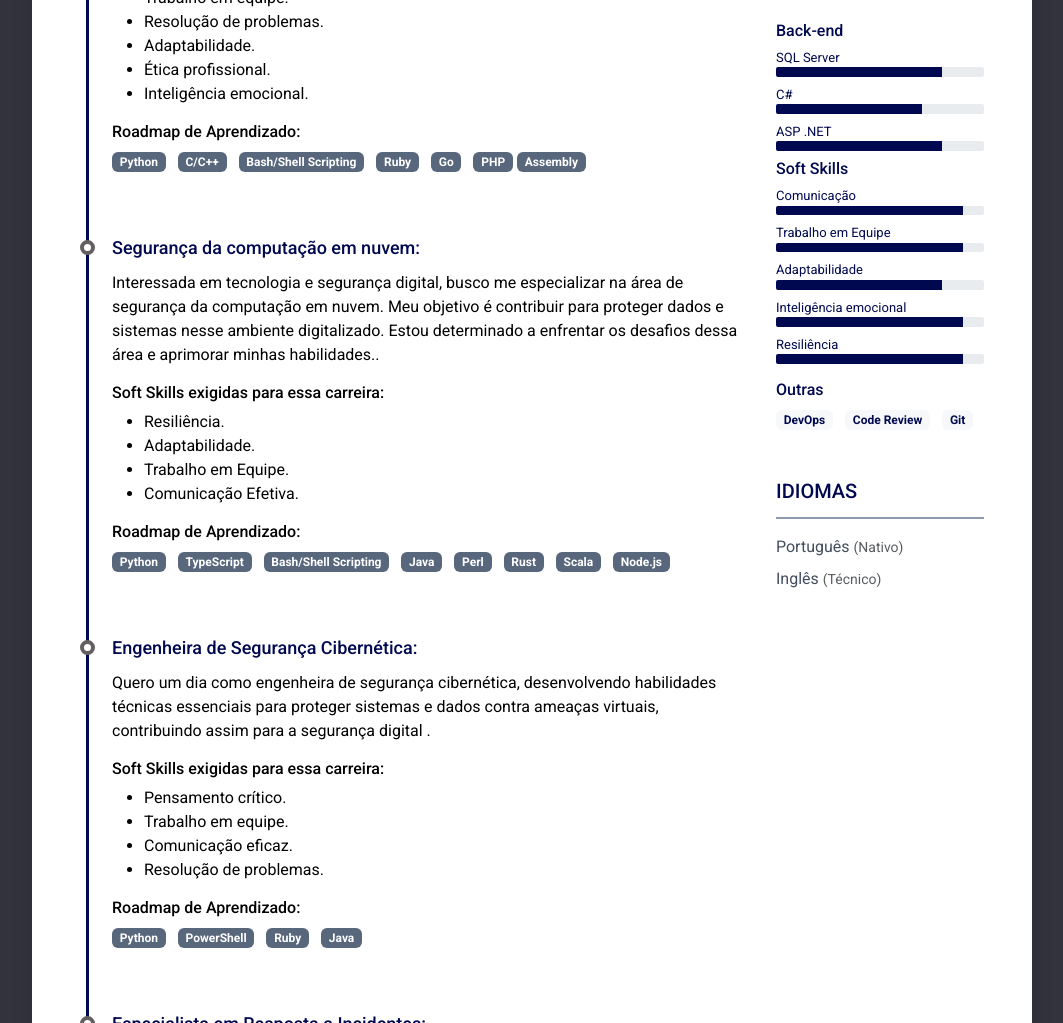
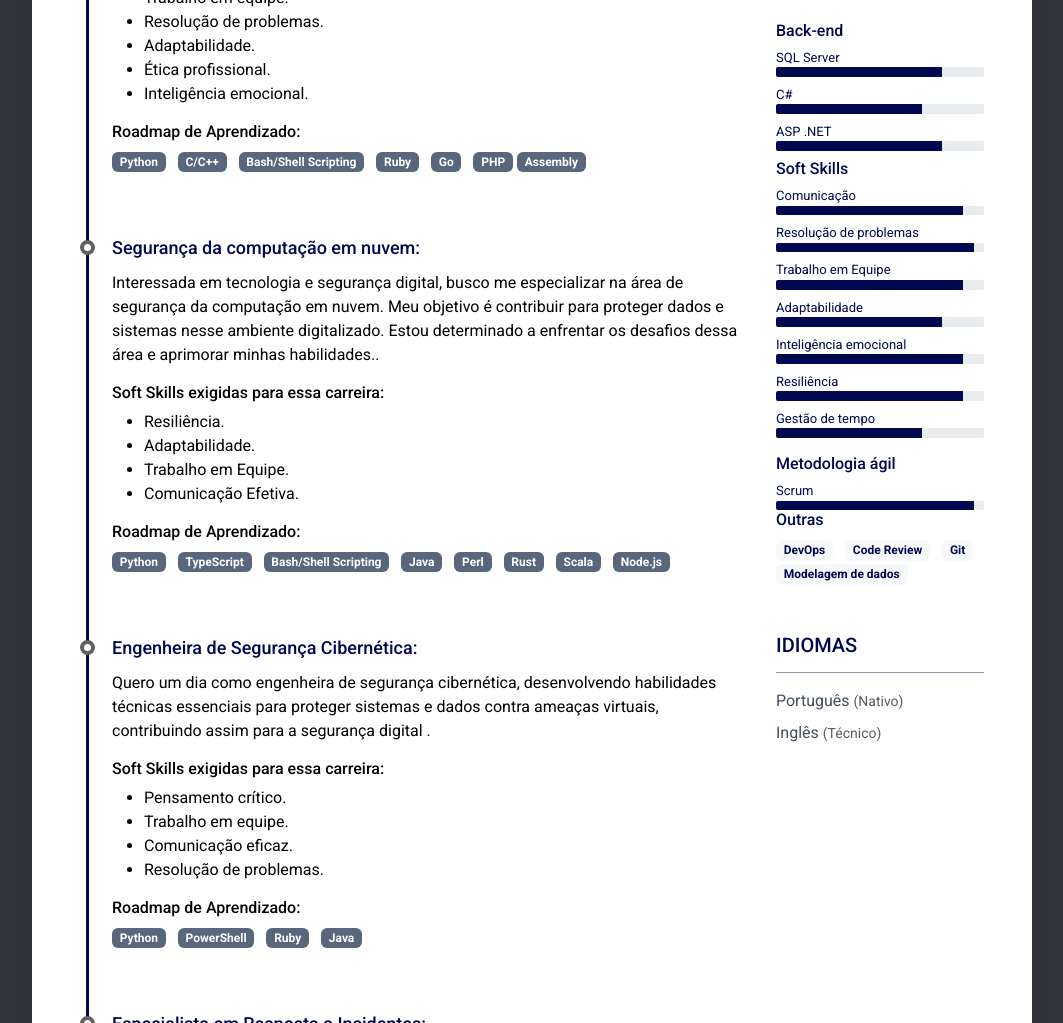
Before and after one commit to GraziellyRaissa1/MapaDeCarreira, a plain HTML site: page index.html in a window 1280 px wide. Shown: the part 939-1962 px from the top of the page, without its empty margins (108-1171 px from the left). Drawn offline with Linux system fonts and the light colour scheme.

Commit message:
First Commit

```diff
--- a/index.html
+++ b/index.html
@@ -293,7 +293,7 @@
 											<div class="resume-skill-name">ReactJS</div>
 											<div class="progress resume-progress">
 												<div class="progress-bar theme-progress-bar-dark" role="progressbar"
-													style="width: 40%" aria-valuenow="25" aria-valuemin="0"
+													style="width: 60%" aria-valuenow="25" aria-valuemin="0"
 													aria-valuemax="100"></div>
 											</div>
 										</li>
@@ -301,7 +301,7 @@
 											<div class="resume-skill-name">JavaScript</div>
 											<div class="progress resume-progress">
 												<div class="progress-bar theme-progress-bar-dark" role="progressbar"
-													style="width: 60%" aria-valuenow="25" aria-valuemin="0"
+													style="width: 50%" aria-valuenow="25" aria-valuemin="0"
 													aria-valuemax="100"></div>
 											</div>
 										</li>
@@ -311,7 +311,7 @@
 											<div class="resume-skill-name">HTML/CSS</div>
 											<div class="progress resume-progress">
 												<div class="progress-bar theme-progress-bar-dark" role="progressbar"
-													style="width: 70%" aria-valuenow="25" aria-valuemin="0"
+													style="width: 30%" aria-valuenow="25" aria-valuemin="0"
 													aria-valuemax="100"></div>
 										</li>
 									</ul>
@@ -354,6 +354,13 @@
 													style="width: 90%" aria-valuenow="25" aria-valuemin="0"
 													aria-valuemax="100"></div>
 											</div>
+										<li class="mb-2">
+											<div class="resume-skill-name">Resolução de problemas</div>
+											<div class="progress resume-progress">
+												<div class="progress-bar theme-progress-bar-dark" role="progressbar"
+													style="width: 95%" aria-valuenow="25" aria-valuemin="0"
+													aria-valuemax="100"></div>
+											</div>
 										</li>
 										<li class="mb-2">
 											<div class="resume-skill-name">Trabalho em Equipe</div>
@@ -384,13 +391,29 @@
 													style="width: 90%" aria-valuenow="25" aria-valuemin="0"
 													aria-valuemax="100"></div>
 											</div>
+										<li class="mb-2">
+											<div class="resume-skill-name">Gestão de tempo</div>
+											<div class="progress resume-progress">
+												<div class="progress-bar theme-progress-bar-dark" role="progressbar"
+													style="width: 70%" aria-valuenow="25" aria-valuemin="0"
+													aria-valuemax="100"></div>
+											</div>
 
 											</div>
 										</li>
 
 										</li>
 									</ul>
+									<h4 class="resume-skills-cat font-weight-bold">Metodologia ágil</h4>
+									<div class="resume-skill-name">Scrum</div>
+									<div class="progress resume-progress">
+										<div class="progress-bar theme-progress-bar-dark" role="progressbar"
+											style="width: 95%" aria-valuenow="25" aria-valuemin="0"
+											aria-valuemax="100"></div>
+									</div>
 								</div>
+
+
 
 								<div class="resume-skill-item">
 									<h4 class="resume-skills-cat font-weight-bold">Outras</h4>
@@ -399,6 +422,7 @@
 										<li class="list-inline-item"><span class="badge badge-light">Code Review</span>
 										</li>
 										<li class="list-inline-item"><span class="badge badge-light">Git</span></li>
+										<li class="list-inline-item"><span class="badge badge-light">Modelagem de dados</span></li>
 									</ul>
 								</div>
 							</div>
```
